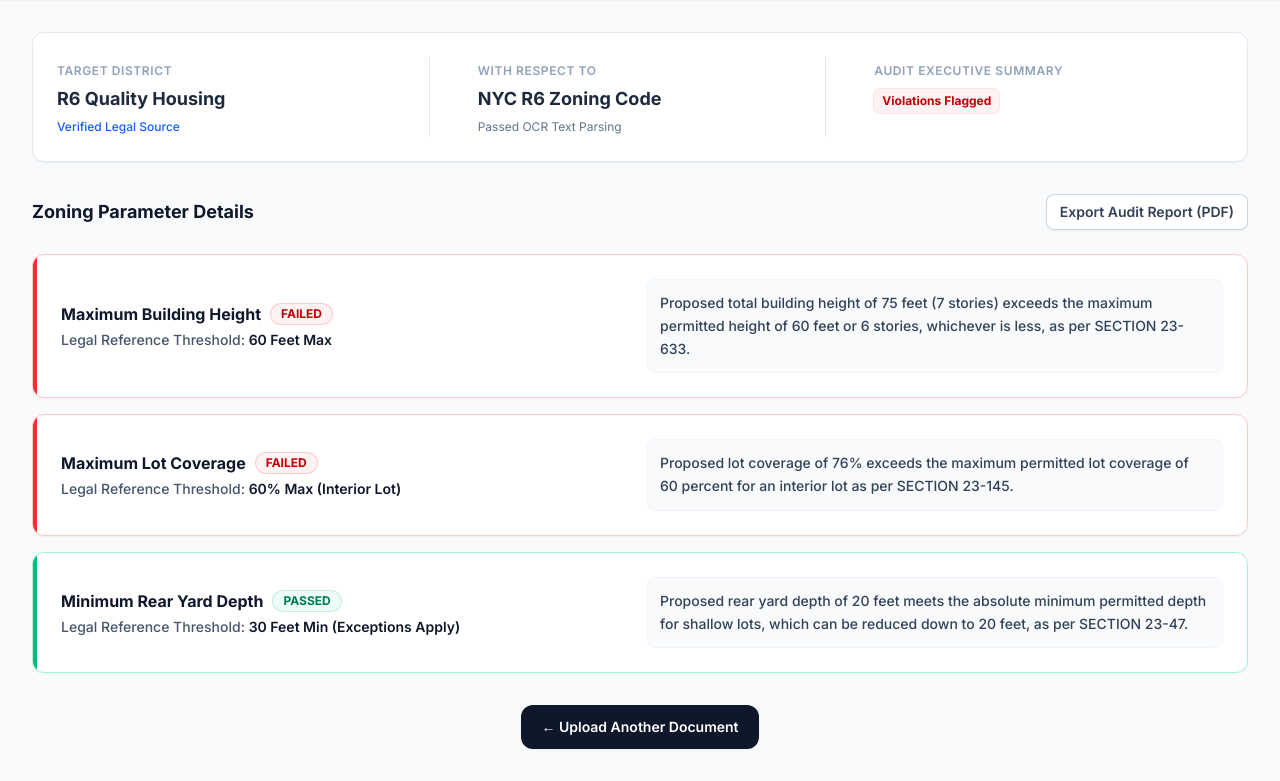
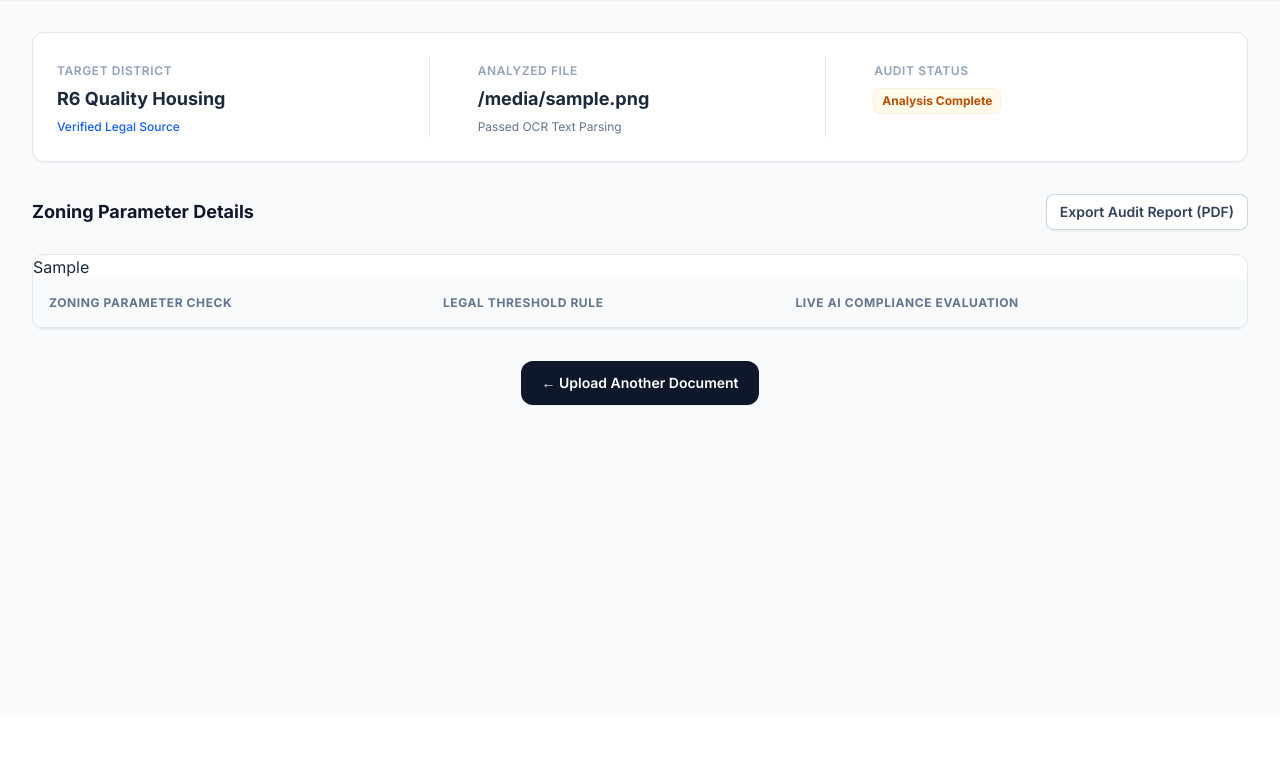
Before and after one commit to 3259747/nyc_compliance_app, a Flask app: template templates/report.html in a window 1280 px wide. Shown: the part 85-866 px from the top of the page. After the commit the page ends 491 px from the top, so only its background shows below. Run offline with Flask 3, Linux system fonts and the light colour scheme; the template is opened without the code that fills it: most values are stand-ins (such as "Sample title", 1, 10 or a date in 2020); lists and menus that the app fills with data are empty.

Commit message:
Fix layout block to let 4th Floor Area Ratio parameter render dynamically

```diff
--- a/templates/report.html
+++ b/templates/report.html
@@ -39,16 +39,14 @@
                     <span class="text-xs text-blue-600 font-medium">Verified Legal Source</span>
                 </div>
                 <div class="py-4 sm:py-0 sm:pl-6">
-                    <span class="text-xs font-semibold tracking-wider text-slate-400 uppercase">With Respect to</span>
-                    <p class="mt-1 text-lg font-bold text-slate-800 truncate">
-                        NYC R6 Zoning Code
-                    </p>
+                    <span class="text-xs font-semibold tracking-wider text-slate-400 uppercase">Analyzed File</span>
+                    <p class="mt-1 text-lg font-bold text-slate-800 truncate">{{ filename }}</p>
                     <span class="text-xs text-slate-500">Passed OCR Text Parsing</span>
                 </div>
                 <div class="pt-4 sm:py-0 sm:pl-6">
-                    <span class="text-xs font-semibold tracking-wider text-slate-400 uppercase">Audit Executive Summary</span>
+                    <span class="text-xs font-semibold tracking-wider text-slate-400 uppercase">Audit Status</span>
                     <div class="mt-2 flex items-center space-x-2">
-                        <span class="inline-flex items-center rounded-md bg-red-50 px-2 py-1 text-xs font-bold text-red-700 ring-1 ring-red-600/10">Violations Flagged</span>
+                        <span class="inline-flex items-center rounded-md bg-amber-50 px-2 py-1 text-xs font-bold text-amber-700 ring-1 ring-amber-600/10">Analysis Complete</span>
                     </div>
                 </div>
             </div>
@@ -61,69 +59,23 @@
             </button>
         </div>
 
-        <div class="space-y-4">
-
-            <div class="overflow-hidden rounded-xl border border-red-200 bg-white shadow-xs">
-                <div class="border-l-4 border-red-500 p-6">
-                    <div class="flex flex-col sm:flex-row sm:items-center sm:justify-between gap-4">
-                        <div class="space-y-1">
-                            <div class="flex items-center gap-x-2.5">
-                                <h3 class="text-base font-bold text-slate-900">Maximum Building Height</h3>
-                                <span class="inline-flex items-center rounded-full bg-red-50 px-2.5 py-0.5 text-xs font-bold text-red-700 ring-1 ring-red-600/20">FAILED</span>
-                            </div>
-                            <p class="text-sm text-slate-600 font-medium">Legal Reference Threshold: <span class="text-slate-900 font-semibold">60 Feet Max</span></p>
-                        </div>
-                        <div class="rounded-lg bg-slate-50 p-3 max-w-xl border border-slate-100">
-                            <p class="text-sm text-slate-700 leading-relaxed font-medium">
-                                Proposed total building height of 75 feet (7 stories) exceeds the maximum permitted height of 60 feet or 6 stories, whichever is less, as per SECTION 23-633.
-                            </p>
-                        </div>
-                    </div>
-                </div>
-            </div>
-
-            <div class="overflow-hidden rounded-xl border border-red-200 bg-white shadow-xs">
-                <div class="border-l-4 border-red-500 p-6">
-                    <div class="flex flex-col sm:flex-row sm:items-center sm:justify-between gap-4">
-                        <div class="space-y-1">
-                            <div class="flex items-center gap-x-2.5">
-                                <h3 class="text-base font-bold text-slate-900">Maximum Lot Coverage</h3>
-                                <span class="inline-flex items-center rounded-full bg-red-50 px-2.5 py-0.5 text-xs font-bold text-red-700 ring-1 ring-red-600/20">FAILED</span>
-                            </div>
-                            <p class="text-sm text-slate-600 font-medium">Legal Reference Threshold: <span class="text-slate-900 font-semibold">60% Max (Interior Lot)</span></p>
-                        </div>
-                        <div class="rounded-lg bg-slate-50 p-3 max-w-xl border border-slate-100">
-                            <p class="text-sm text-slate-700 leading-relaxed font-medium">
-                                Proposed lot coverage of 76% exceeds the maximum permitted lot coverage of 60 percent for an interior lot as per SECTION 23-145.
-                            </p>
-                        </div>
-                    </div>
-                </div>
-            </div>
-
-            <div class="overflow-hidden rounded-xl border border-emerald-200 bg-white shadow-xs">
-                <div class="border-l-4 border-emerald-500 p-6">
-                    <div class="flex flex-col sm:flex-row sm:items-center sm:justify-between gap-4">
-                        <div class="space-y-1">
-                            <div class="flex items-center gap-x-2.5">
-                                <h3 class="text-base font-bold text-slate-900">Minimum Rear Yard Depth</h3>
-                                <span class="inline-flex items-center rounded-full bg-emerald-50 px-2.5 py-0.5 text-xs font-bold text-emerald-700 ring-1 ring-emerald-600/20">PASSED</span>
-                            </div>
-                            <p class="text-sm text-slate-600 font-medium">Legal Reference Threshold: <span class="text-slate-900 font-semibold">30 Feet Min (Exceptions Apply)</span></p>
-                        </div>
-                        <div class="rounded-lg bg-slate-50 p-3 max-w-xl border border-slate-100">
-                            <p class="text-sm text-slate-700 leading-relaxed font-medium">
-                                Proposed rear yard depth of 20 feet meets the absolute minimum permitted depth for shallow lots, which can be reduced down to 20 feet, as per SECTION 23-47.
-                            </p>
-                        </div>
-                    </div>
-                </div>
-            </div>
-
+        <div class="overflow-hidden rounded-xl border border-slate-200 bg-white shadow-xs">
+            <table class="min-w-full divide-y divide-slate-200 text-left text-sm">
+                <thead class="bg-slate-50 text-xs font-semibold tracking-wider text-slate-500 uppercase border-b border-slate-200">
+                    <tr>
+                        <th style="padding: 16px;">Zoning Parameter Check</th>
+                        <th style="padding: 16px;">Legal Threshold Rule</th>
+                        <th style="padding: 16px;">Live AI Compliance Evaluation</th>
+                    </tr>
+                </thead>
+                <tbody class="divide-y divide-slate-100 bg-white">
+                    {{ ai_rows | safe }}
+                </tbody>
+            </table>
         </div>
 
         <div class="mt-8 flex justify-center">
-            <a href="/" class="inline-flex items-center justify-center rounded-xl bg-slate-900 px-5 py-3 text-sm font-semibold text-white shadow-xs hover:bg-slate-800 transition-colors cursor-pointer">
+            <a href="/workspace" class="inline-flex items-center justify-center rounded-xl bg-slate-900 px-5 py-3 text-sm font-semibold text-white shadow-xs hover:bg-slate-800 transition-colors cursor-pointer">
                 ← Upload Another Document
             </a>
         </div>
```
